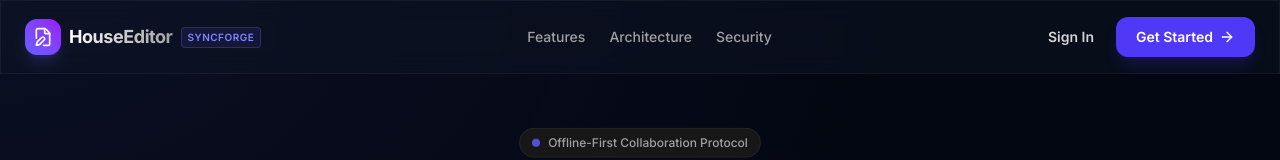
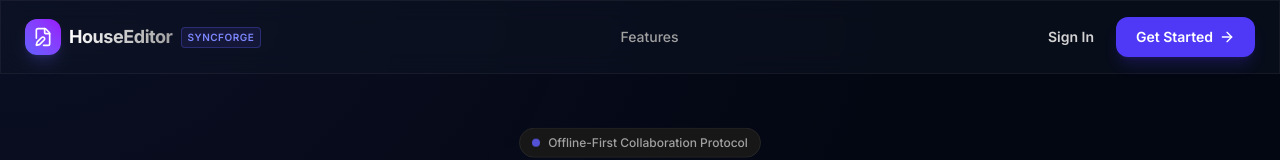
Before and after one commit to dhruveshborad/housetecheditor, a Next.js app: page / in a window 1280 px wide. Shown: the top 160 px of the page. Built offline with nearby package versions, Linux system fonts and the light colour scheme.

Commit message:
updated header

```diff
--- a/src/app/page.tsx
+++ b/src/app/page.tsx
@@ -20,8 +20,6 @@
 
         <nav className="hidden md:flex items-center gap-6 text-sm text-neutral-400 font-medium">
           <a href="#features" className="hover:text-white transition-colors">Features</a>
-          <a href="#architecture" className="hover:text-white transition-colors">Architecture</a>
-          <a href="#security" className="hover:text-white transition-colors">Security</a>
         </nav>
 
         <div className="flex items-center gap-1.5 sm:gap-3">
```
